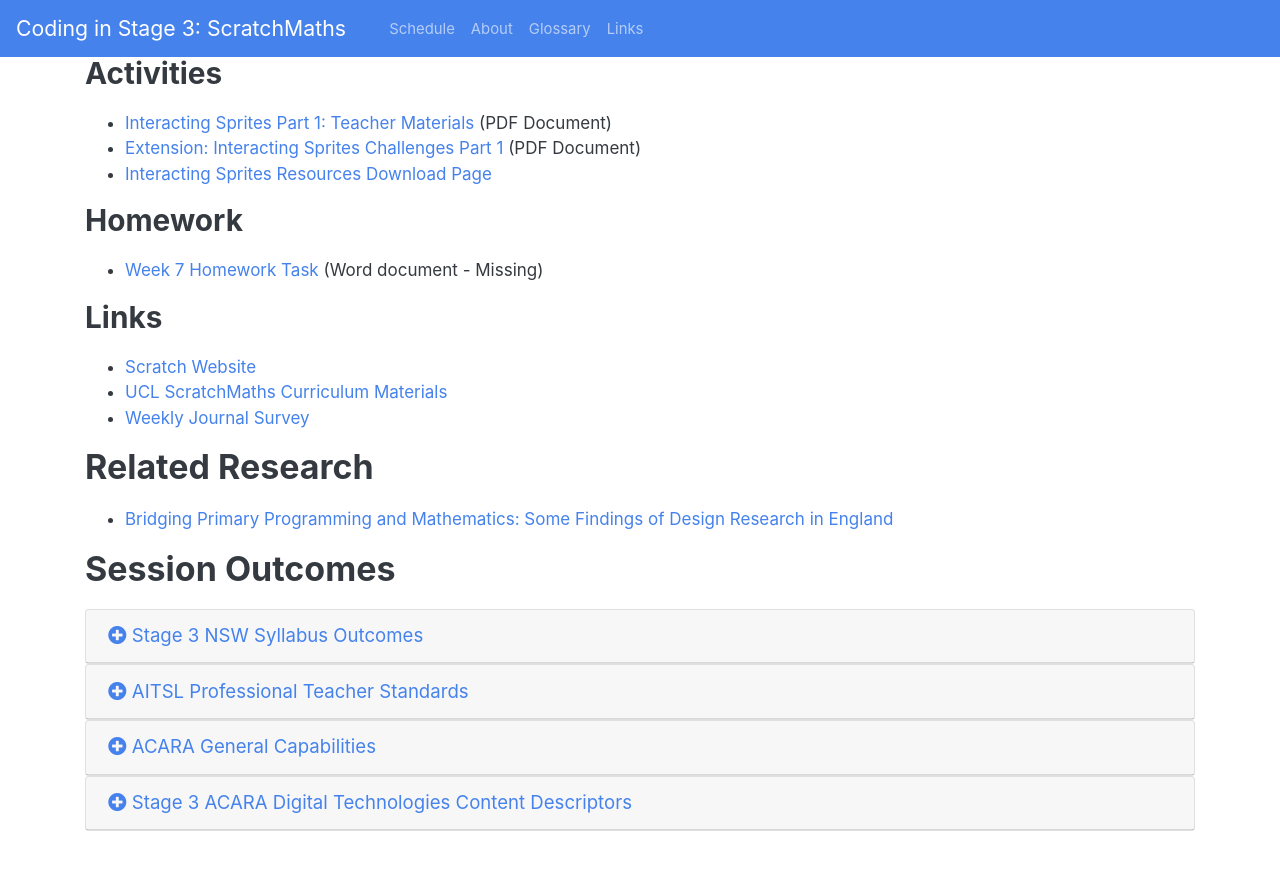
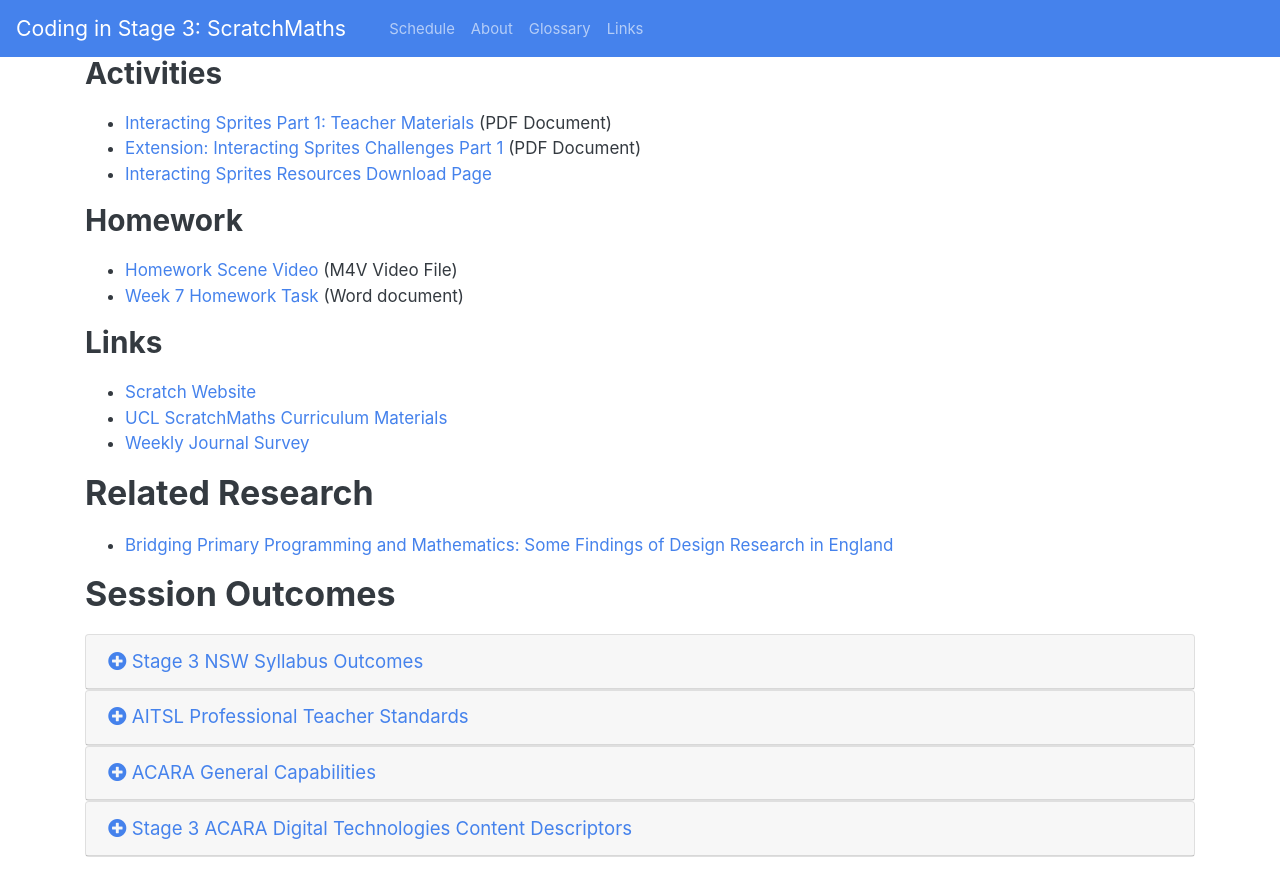
Before and after one commit to cs4s/2018, a Jekyll site: the page built from maths/week-7/index.md, in a window 1280 px wide and 900 px high, scrolled down 832 px. Shown: the top 896 px of the window. Built offline with Jekyll 4.4.1, drawn with Linux system fonts in a browser that asks for light colours.

Commit message:
Changes MATHS Week 7 to include homework task and video

```diff
--- a/maths/week-7/index.md
+++ b/maths/week-7/index.md
@@ -34,7 +34,8 @@ The activities in this Module also build on computational and mathematical conce
 
 ### Homework
 
-- [Week 7 Homework Task]({{ site.drive_url | append: '' }}) (Word document - Missing)
+- [Homework Scene Video]({{ site.drive_url | append: '14j_xri6AQ9PjI6ntL6rSdENcgQ2lxLBk' }}){:target="_blank"} (M4V Video File)
+- [Week 7 Homework Task]({{ site.drive_url | append: '1-zNUHUbHDGD_jjwdEjNxPX236IlOlke_' }}) (Word document)
 
 ### Links
 
```
